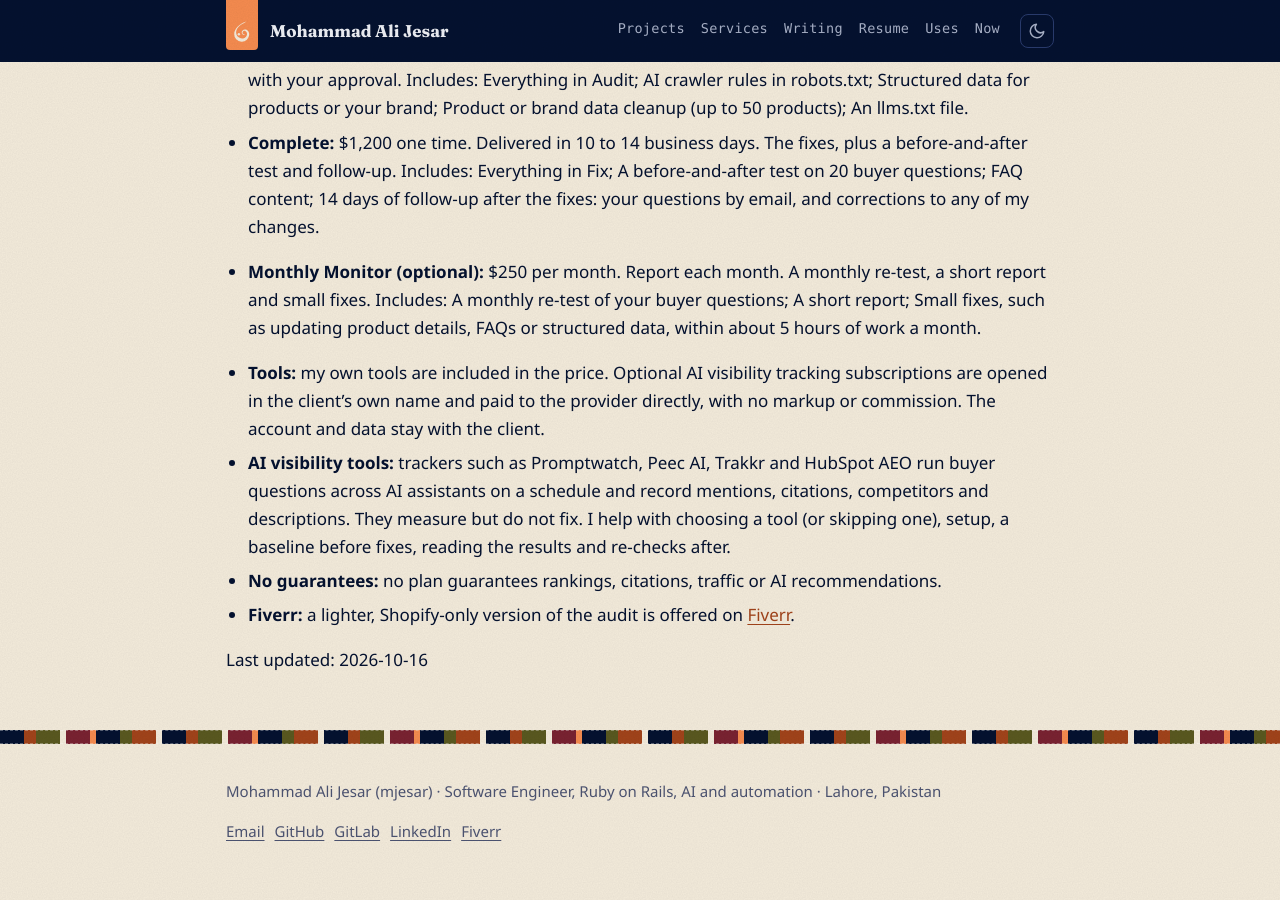
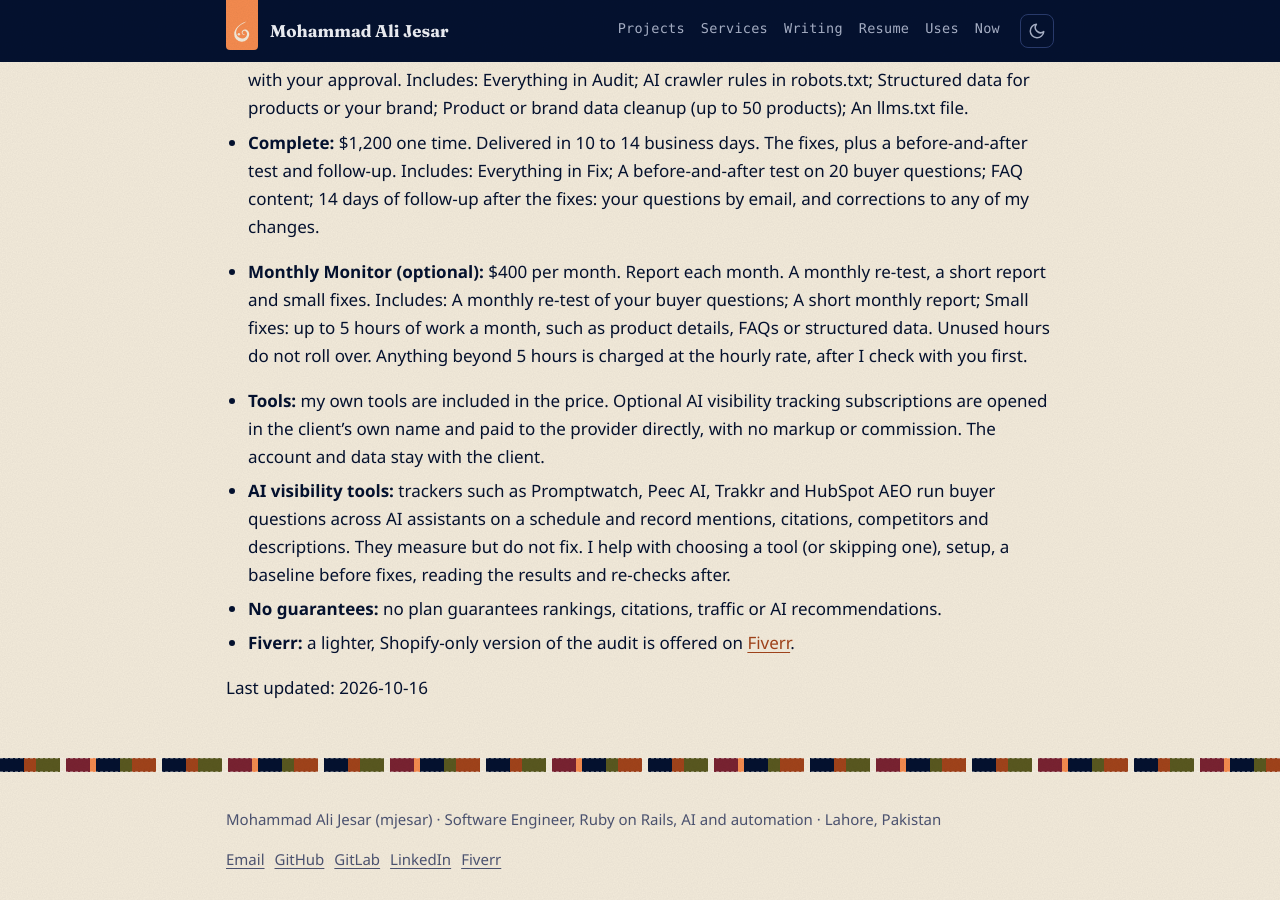
Before and after one commit to mjesar/mjesar.github.io, a Jekyll site: the page built from llm-info/index.md, in a window 1280 px wide and 900 px high, scrolled down 1587 px. Built offline with Jekyll 4.4.1, drawn with Linux system fonts in a browser that asks for light colours.

Commit message:
raise monthly monitor to 400 a month and spell out the hours

```diff
--- a/_data/ai_plans.yml
+++ b/_data/ai_plans.yml
@@ -3,6 +3,7 @@
 # structured data, llms.txt, llms-full.txt, /llm-info/ and /.well-known/services.json.
 # Change a price here and every one of those updates together.
 # delivery is a full phrase, shown as written on the cards and in the fact files.
+# note (optional) is a short condition shown under the plan's list and in the fact files.
 - id: audit
   name: Audit
   price: 200
@@ -43,8 +44,8 @@
     - "14 days of follow-up after the fixes: your questions by email, and corrections to any of my changes"
 - id: monthly-monitor
   name: Monthly Monitor
-  price: 250
-  price_label: $250 per month
+  price: 400
+  price_label: $400 per month
   delivery: "Report each month"
   unit: month
   optional: true
@@ -52,6 +53,6 @@
   summary: A monthly re-test, a short report and small fixes.
   deliverables:
     - A monthly re-test of your buyer questions
-    - A short report
-    # DRAFT wording, confirm (about 5 hours a month in total, from the plan brief)
-    - "Small fixes, such as updating product details, FAQs or structured data, within about 5 hours of work a month"
+    - A short monthly report
+    - "Small fixes: up to 5 hours of work a month, such as product details, FAQs or structured data"
+  note: Unused hours do not roll over. Anything beyond 5 hours is charged at the hourly rate, after I check with you first.
--- a/_includes/ai-plans.html
+++ b/_includes/ai-plans.html
@@ -12,6 +12,7 @@
       <li>{{ d }}</li>
     {%- endfor %}
     </ul>
+    {%- if p.note %}<p class="muted plan-note">{{ p.note }}</p>{% endif %}
     <p class="plan-cta"><a class="more" data-ga-location="{{ p.id }}" href="{% include mailto.html contact="ai_contact" plan=p.name %}" target="_blank" rel="noopener" aria-label="Email me about the {{ p.name }} plan">Ask about {{ p.name }}</a></p>
   </article>
 {%- endfor %}
--- a/_includes/facts.md
+++ b/_includes/facts.md
@@ -26,7 +26,7 @@
 One store or one brand per plan. Details: [{{ "/services/ai-discoverability/#plans" | absolute_url }}]({{ "/services/ai-discoverability/#plans" | absolute_url }})
 
 {% for p in site.data.ai_plans -%}
-- **{{ p.name }}{% if p.best_value %} (best value){% endif %}{% if p.optional %} (optional){% endif %}:** {{ p.price_label }}. {% if p.delivery %}{{ p.delivery }}. {% endif %}{{ p.summary }} Includes: {{ p.deliverables | join: "; " }}.
+- **{{ p.name }}{% if p.best_value %} (best value){% endif %}{% if p.optional %} (optional){% endif %}:** {{ p.price_label }}. {% if p.delivery %}{{ p.delivery }}. {% endif %}{{ p.summary }} Includes: {{ p.deliverables | join: "; " }}.{% if p.note %} {{ p.note }}{% endif %}
 {% endfor %}
 - **Tools:** my own tools are included in the price. Optional AI visibility tracking subscriptions are opened in the client's own name and paid to the provider directly, with no markup or commission. The account and data stay with the client.
 - **AI visibility tools:** trackers such as Promptwatch, Peec AI, Trakkr and HubSpot AEO run buyer questions across AI assistants on a schedule and record mentions, citations, competitors and descriptions. They measure but do not fix. I help with choosing a tool (or skipping one), setup, a baseline before fixes, reading the results and re-checks after.
```
Also changed, not shown: .well-known/services.json.
